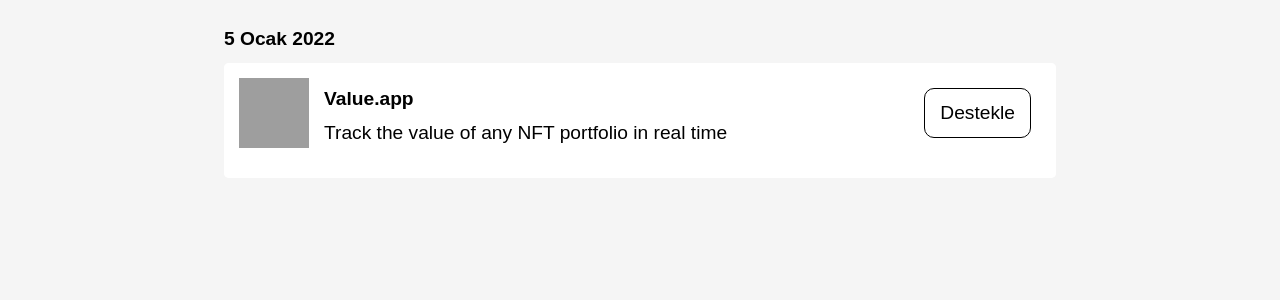
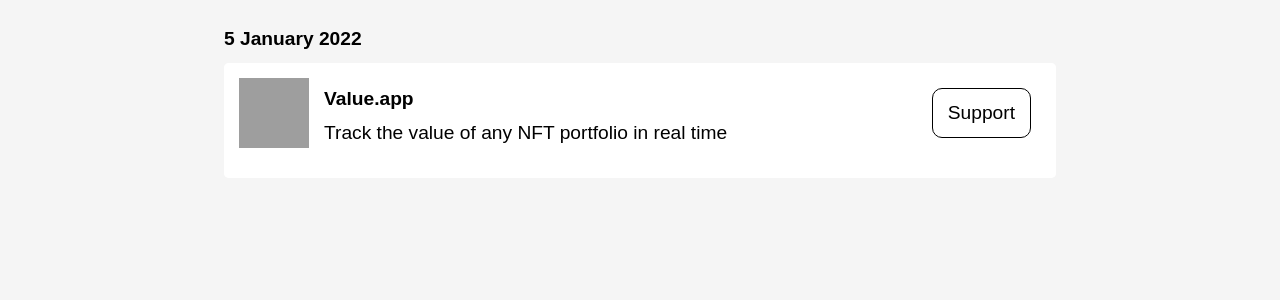
Before and after one commit to mrabdullahsahin/producthuntturkey.com, a Django app: page / in a window 1280 px wide. Shown: the part 143-443 px from the top of the page. Run offline with Django 4.2, Linux system fonts and the light colour scheme; grey boxes are pictures that could not be loaded.

Commit message:
change product listing language

```diff
--- a/producthuntturkey/templates/partials/products.html
+++ b/producthuntturkey/templates/partials/products.html
@@ -1,5 +1,5 @@
 <div class="product-section">
-    <time class="time">5 Ocak 2022</time>
+    <time class="time">5 January 2022</time>
     <section class="startup-list">
         <article class="list-data">
             <figure>
@@ -14,7 +14,7 @@
             </div>
 
             <a class="support" href="#" target="_blank" rel="noopener noreferrer">
-                <button class="support-button">Destekle</button>
+                <button class="support-button">Support</button>
             </a>
         </article>
     </section>
```
